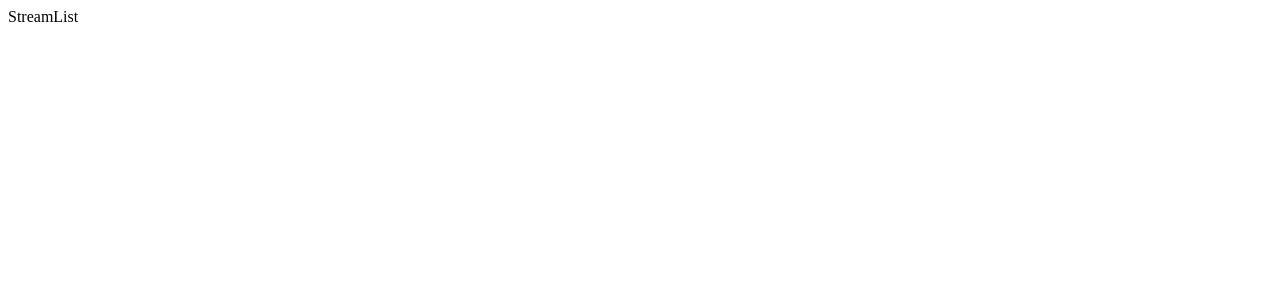
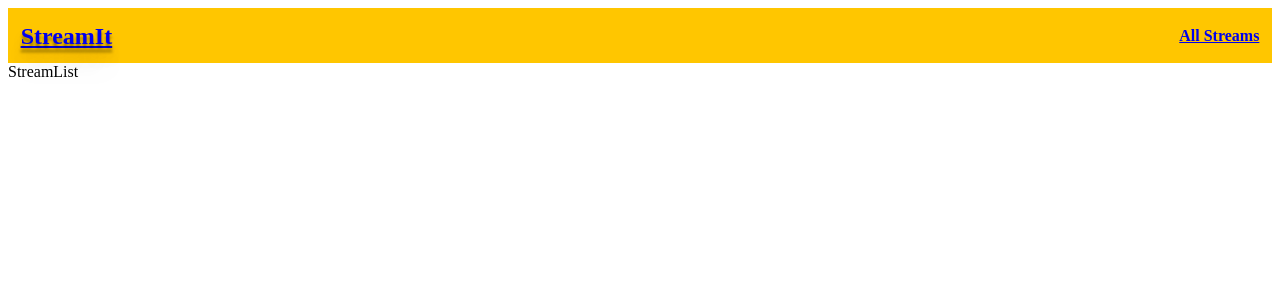
Before and after one commit to ohletamyleta/StreamIt, a React (Create React App) app: page / in a window 1280 px wide. Shown: the top 300 px of the page. Built offline with nearby package versions, Linux system fonts and the light colour scheme.

Commit message:
add header

```diff
--- a/src/components/App.js
+++ b/src/components/App.js
@@ -5,12 +5,15 @@
     import StreamDelete from './streams/StreamDelete';
     import StreamList from './streams/StreamList';
     import StreamShow from './streams/StreamShow';
+    import Header from './Header';
+
 
     const App = () => {
         return (
                  <div>
                 <BrowserRouter>
                     <div>
+                      <Header />
                         <Route path="/" exact component={StreamList} />
                         <Route path="/streams/create" exact component={StreamCreate} />
                         <Route path="/streams/edit" exact component={StreamEdit} />
--- /dev/null
+++ b/src/components/Header.css
@@ -0,0 +1,25 @@
+    .headerWrapper{
+        background: #ffc600 ;
+        height: 5%;
+        padding: 1%;
+        display: flex;
+        align-items: center;
+        justify-content: space-between;
+    }
+
+    .headerTitle{
+        font-size: 1.5rem;
+        font-weight: bold;
+        line-height: 1.25;
+        color: #333333;
+        text-shadow: 0px 4px 3px rgba(0,0,0,0.4),
+                    0px 8px 13px rgba(0,0,0,0.1),
+                    0px 18px 23px rgba(0,0,0,0.1);
+    }
+
+    .otherLinks {
+        font-size: 16px;
+        font-weight: bold;
+        line-height: 1.25;
+        color: #333333;
+    }
--- /dev/null
+++ b/src/components/Header.js
@@ -0,0 +1,18 @@
+  import React from 'react';
+    import { Link } from 'react-router-dom';
+    import './Header.css';
+
+    const Header = () => {
+        return (
+            <div className="headerWrapper">
+                <div className="headerTitle">
+                    <Link to="/">StreamIt</Link>
+                </div>
+                <div className="otherLinks">
+                    <Link to="/">All Streams</Link>
+                </div>
+            </div>
+        )
+    }
+
+    export default Header;
```
